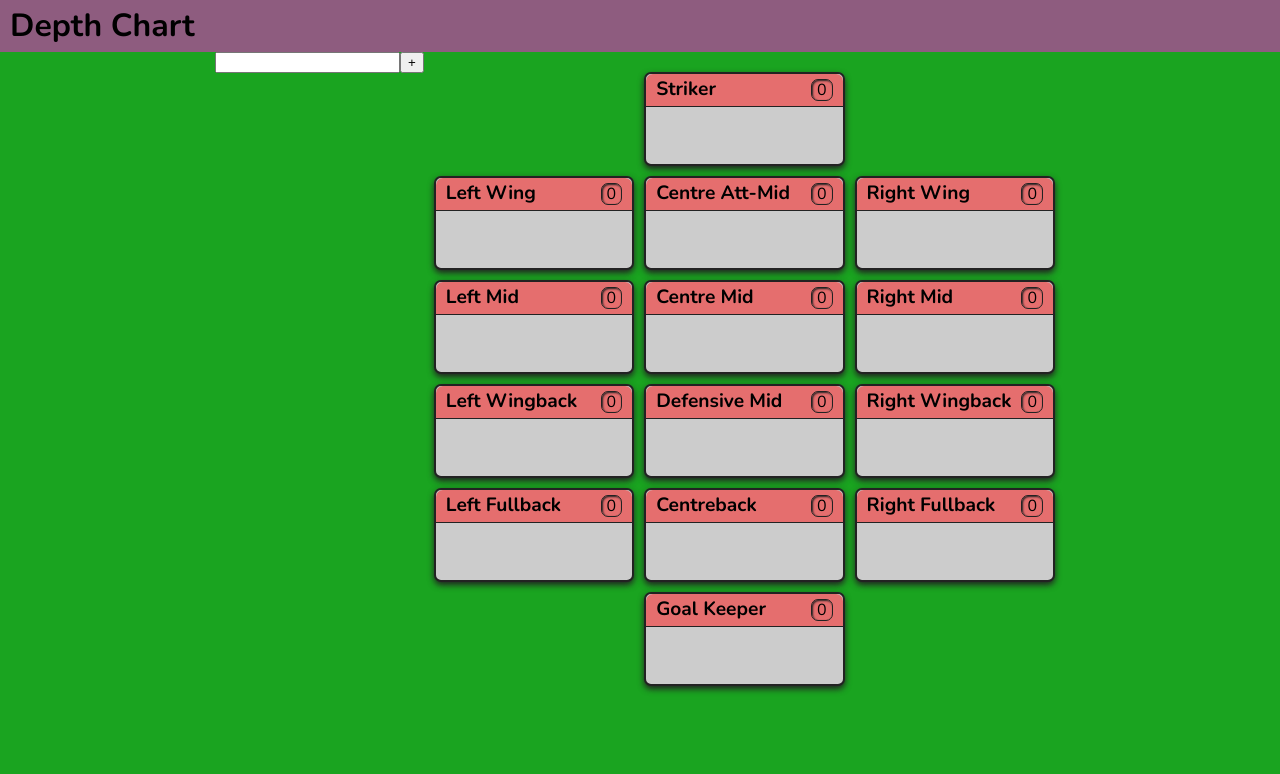
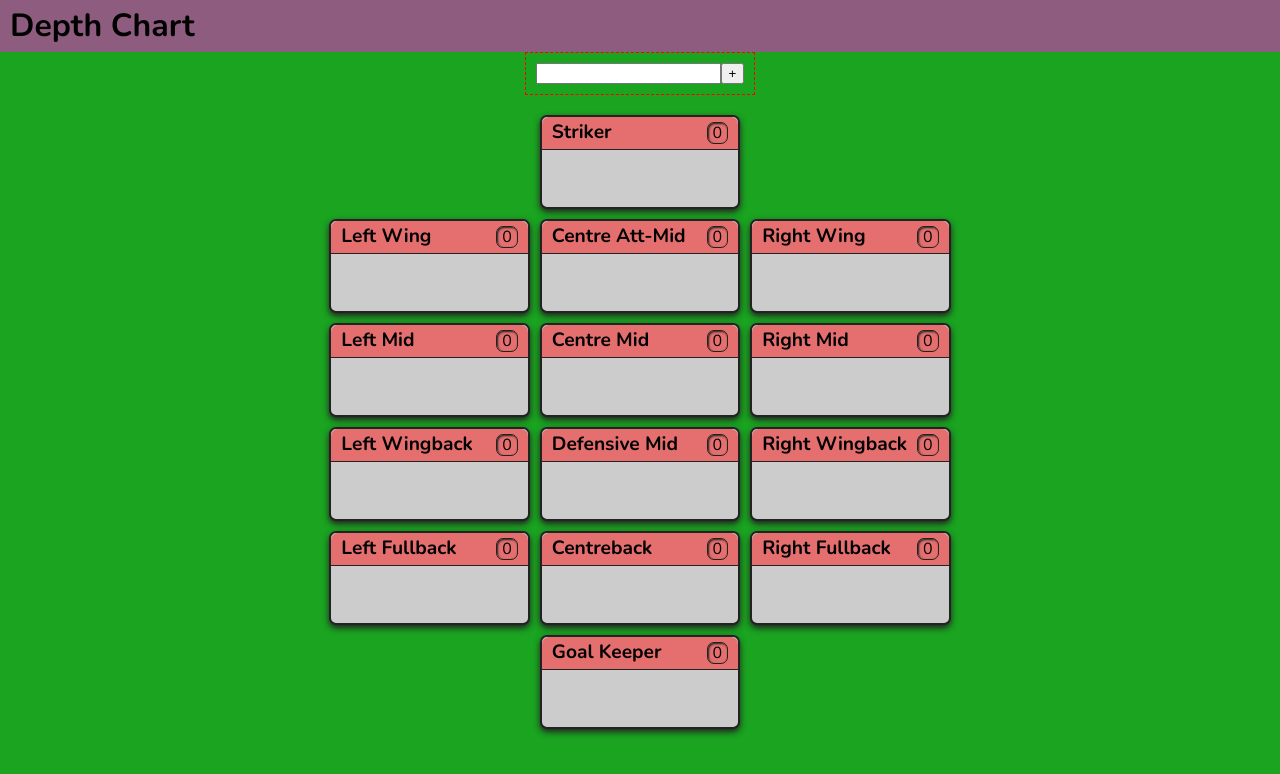
Before and after one commit to MapleThunder/depth-chart, a React (Vite) app: page / in a window 1280 px wide. Shown: the top 774 px of the page. Built offline with nearby package versions, Linux system fonts and the light colour scheme.

Commit message:
refactoring into tsx files

```diff
--- a/src/components/AddPlayer.tsx
+++ b/src/components/AddPlayer.tsx
@@ -1,10 +1,11 @@
+import styled from "@emotion/styled";
 import { useState } from "react";
 
 export function AddPlayer() {
   const [playerName, setPlayerName] = useState("");
 
   return (
-    <form>
+    <FormStyles>
       <input
         type="text"
         name="name"
@@ -12,6 +13,11 @@ export function AddPlayer() {
         onChange={(e) => setPlayerName(e.target.value)}
       />
       <button type="submit">+</button>
-    </form>
+    </FormStyles>
   );
 }
+
+const FormStyles = styled.form`
+  border: var(--debug);
+  padding: 10px;
+`;
--- /dev/null
+++ b/src/components/App.tsx
@@ -0,0 +1,27 @@
+import { DepthChart } from "./DepthChart";
+import { Header } from "./Header";
+import { AddPlayer } from "./AddPlayer";
+import styled from "@emotion/styled";
+
+export function App() {
+  return (
+    <>
+      <Header />
+      <MainStyles>
+        <div className="wrapper">
+          <AddPlayer />
+          <DepthChart />
+        </div>
+      </MainStyles>
+    </>
+  );
+}
+
+const MainStyles = styled.main`
+  .wrapper {
+    display: flex;
+    flex-direction: column;
+    align-items: center;
+    max-width: var(--max-width);
+  }
+`;
--- a/src/index.tsx
+++ b/src/index.tsx
@@ -1,19 +1,5 @@
 import { render } from "react-dom";
-import { DepthChart } from "./components/DepthChart";
-import { Header } from "./components/Header";
-import { AddPlayer } from "./components/AddPlayer";
+import { App } from "./components/App";
 import "./styles/base.scss";
 
-function App() {
-  return (
-    <>
-      <Header />
-      <main>
-        <AddPlayer />
-        <DepthChart />
-      </main>
-    </>
-  );
-}
-
 render(<App />, document.getElementById("app"));
--- a/src/styles/base.scss
+++ b/src/styles/base.scss
@@ -25,6 +25,7 @@
   --bs: 0 3px 6px var(--black);
   --bs-small: 1px 1px 2px var(--black);
   --bs-inset: inset 1px 1px 2px var(--black);
+  --max-width: 1000px;
 }
 
 html,
```
Also changed, not shown: src/components/Header.tsx (renamed from src/components/Header.js).
